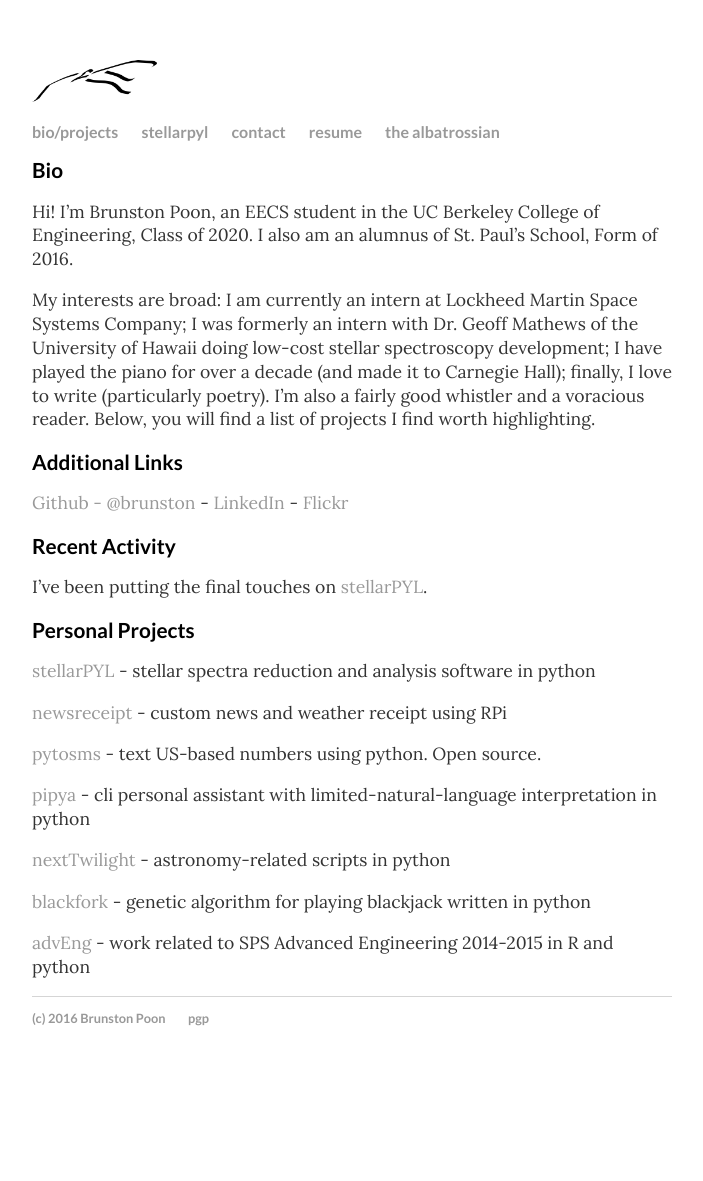
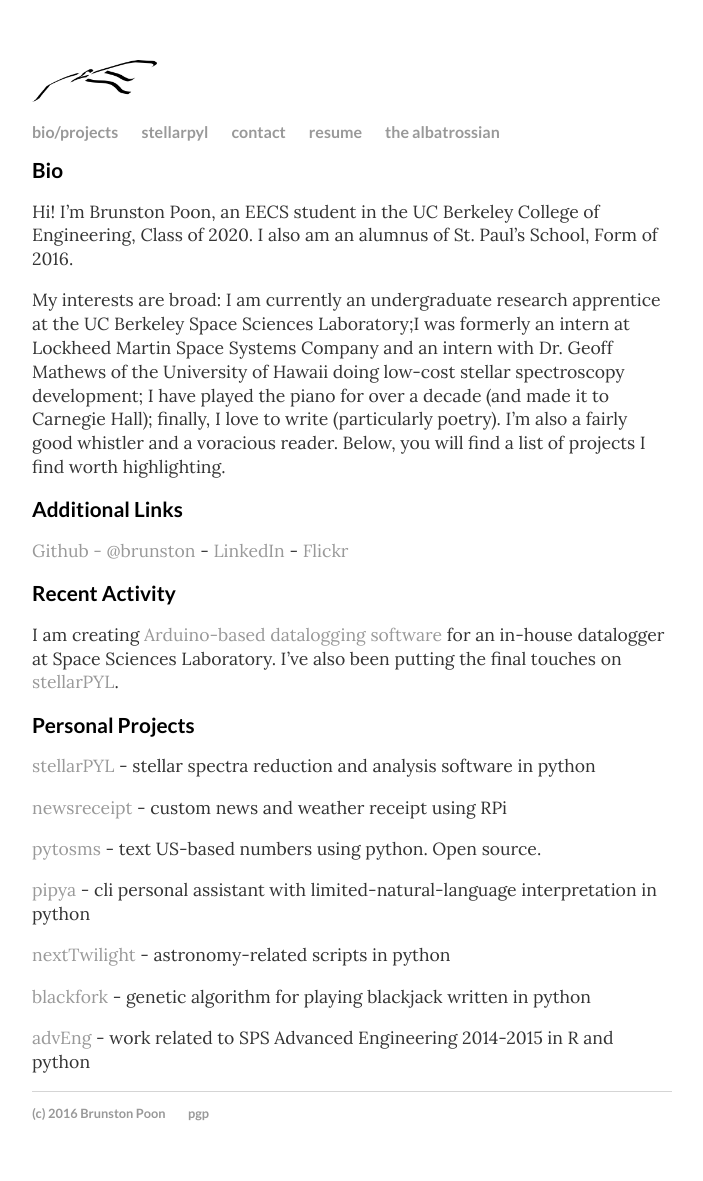
Before and after one commit to brupoon/brunstonio, a Jekyll site: the page built from index.md, in a window 1280 px wide. Shown: the whole page, without its empty margins (288-991 px from the left). Built offline with Jekyll 4.4.1, drawn with Linux system fonts in a browser that asks for light colours; before the commit the page ends 1086 px from its top, so only the background shows below that.

Commit message:
edited what i'm up to

```diff
--- a/index.md
+++ b/index.md
@@ -8,7 +8,7 @@ Bio
 
 Hi! I'm Brunston Poon, an EECS student in the UC Berkeley College of Engineering, Class of 2020. I also am an alumnus of St. Paul's School, Form of 2016.
 
-My interests are broad: I am currently an intern at Lockheed Martin Space Systems Company; I was formerly an intern with Dr. Geoff Mathews of the University of Hawaii doing low-cost stellar spectroscopy development; I have played the piano for over a decade (and made it to Carnegie Hall); finally, I love to write (particularly poetry). I'm also a fairly good whistler and a voracious reader. Below, you will find a list of projects I find worth highlighting.
+My interests are broad: I am currently an undergraduate research apprentice at the UC Berkeley Space Sciences Laboratory;I was formerly an intern at Lockheed Martin Space Systems Company and an intern with Dr. Geoff Mathews of the University of Hawaii doing low-cost stellar spectroscopy development; I have played the piano for over a decade (and made it to Carnegie Hall); finally, I love to write (particularly poetry). I'm also a fairly good whistler and a voracious reader. Below, you will find a list of projects I find worth highlighting.
 
 Additional Links
 ================
@@ -18,12 +18,12 @@ Additional Links
 Recent Activity
 ===============
 
-I've been putting the final touches on [stellarPYL](http://st.bpbp.xyz/).
+I am creating [Arduino-based datalogging software](https://github.com/brunston/arduinacq) for an in-house datalogger at Space Sciences Laboratory. I've also been putting the final touches on [stellarPYL](http://brunston.io/stellarpyl).
 
 Personal Projects
 =================
 
-[stellarPYL](http://st.bpbp.xyz/) - stellar spectra reduction and analysis software in python
+[stellarPYL](http://brunston.io/stellarpyl) - stellar spectra reduction and analysis software in python
 
 [newsreceipt](https://github.com/brunston/newsreceipt) - custom news and weather receipt using RPi
 
```
